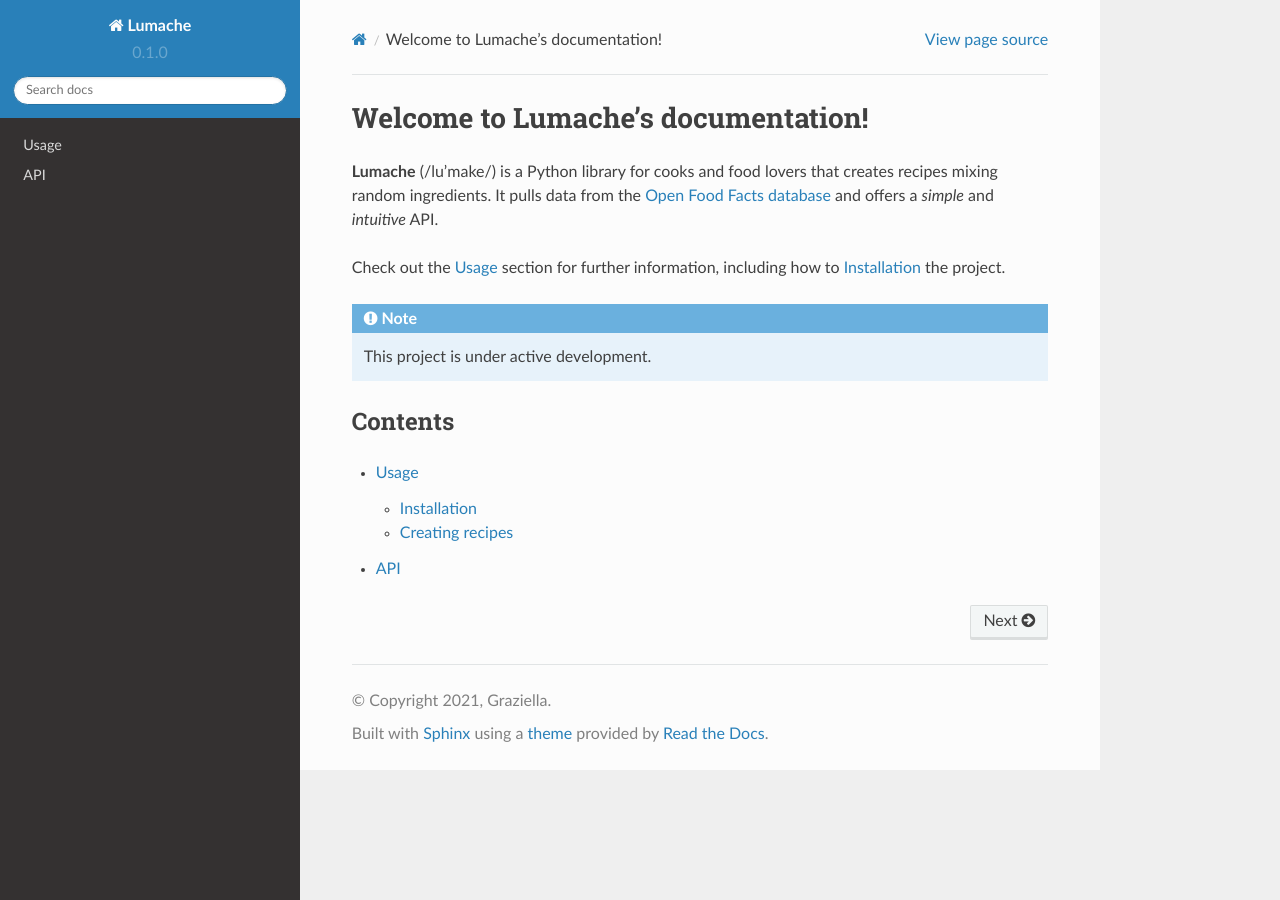
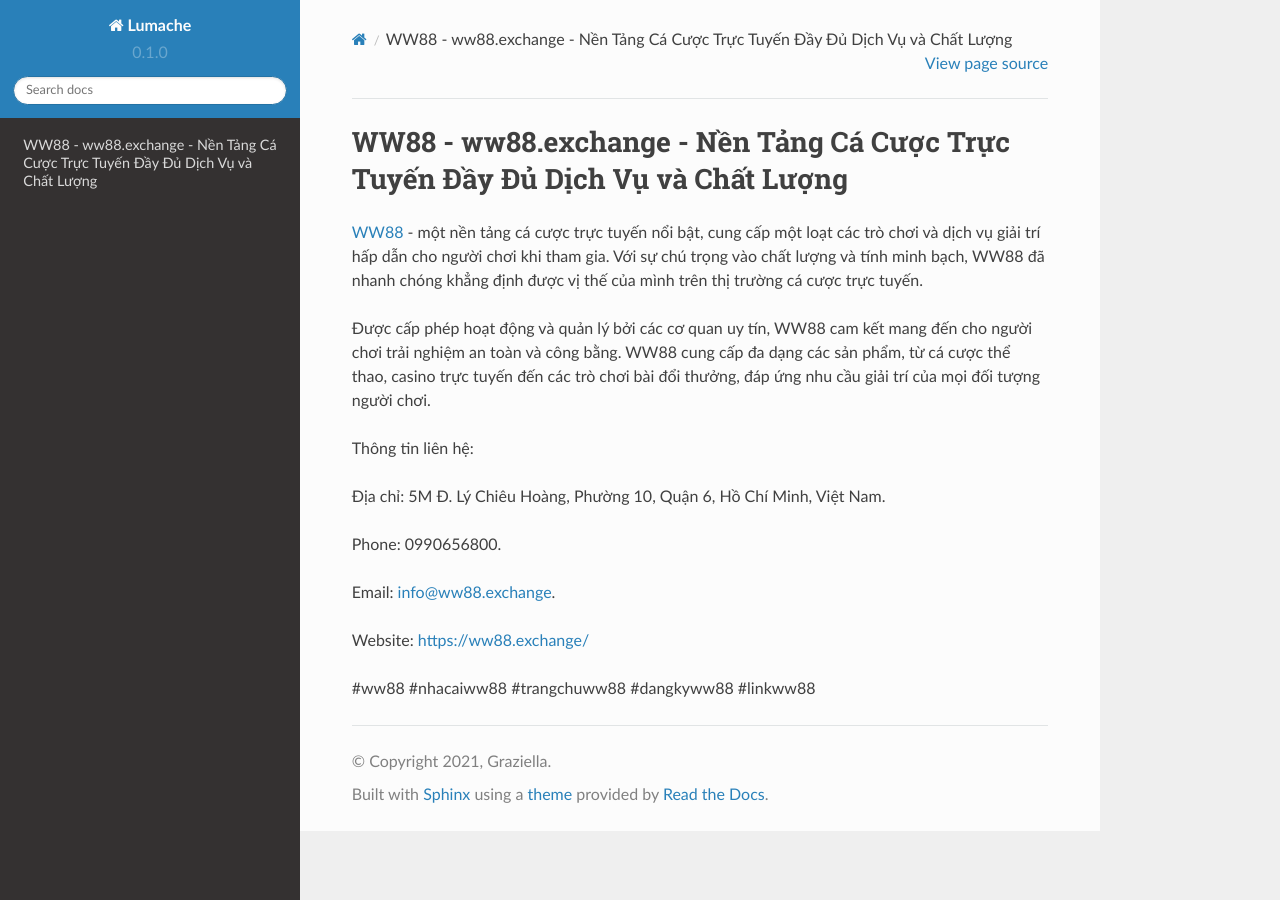
Before and after one commit to srphamkhuongduy77/ww88exchange, a Sphinx documentation site: the page built from docs/source/index.rst, in a window 1280 px wide. Built offline with Sphinx 7.4.7 and the Read the Docs theme 2.0.0, drawn with Linux system fonts in a browser that asks for light colours.

Commit message:
Update index.rst

```diff
--- a/docs/source/index.rst
+++ b/docs/source/index.rst
@@ -1,22 +1,18 @@
-Welcome to Lumache's documentation!
+WW88 - ww88.exchange - Nền Tảng Cá Cược Trực Tuyến Đầy Đủ Dịch Vụ và Chất Lượng
 ===================================
 
-**Lumache** (/lu'make/) is a Python library for cooks and food lovers
-that creates recipes mixing random ingredients.
-It pulls data from the `Open Food Facts database <https://world.openfoodfacts.org/>`_
-and offers a *simple* and *intuitive* API.
+`WW88 <https://ww88.exchange/>`_ - một nền tảng cá cược trực tuyến nổi bật, cung cấp một loạt các trò chơi và dịch vụ giải trí hấp dẫn cho người chơi khi tham gia. Với sự chú trọng vào chất lượng và tính minh bạch, WW88 đã nhanh chóng khẳng định được vị thế của mình trên thị trường cá cược trực tuyến.
 
-Check out the :doc:`usage` section for further information, including
-how to :ref:`installation` the project.
+Được cấp phép hoạt động và quản lý bởi các cơ quan uy tín, WW88 cam kết mang đến cho người chơi trải nghiệm an toàn và công bằng. WW88 cung cấp đa dạng các sản phẩm, từ cá cược thể thao, casino trực tuyến đến các trò chơi bài đổi thưởng, đáp ứng nhu cầu giải trí của mọi đối tượng người chơi.
 
-.. note::
+Thông tin liên hệ:
 
-   This project is under active development.
+Địa chỉ: 5M Đ. Lý Chiêu Hoàng, Phường 10, Quận 6, Hồ Chí Minh, Việt Nam.
 
-Contents
---------
+Phone: 0990656800.
 
-.. toctree::
+Email: info@ww88.exchange.
 
-   usage
-   api
+Website: https://ww88.exchange/
+
+#ww88 #nhacaiww88 #trangchuww88 #dangkyww88 #linkww88
```
